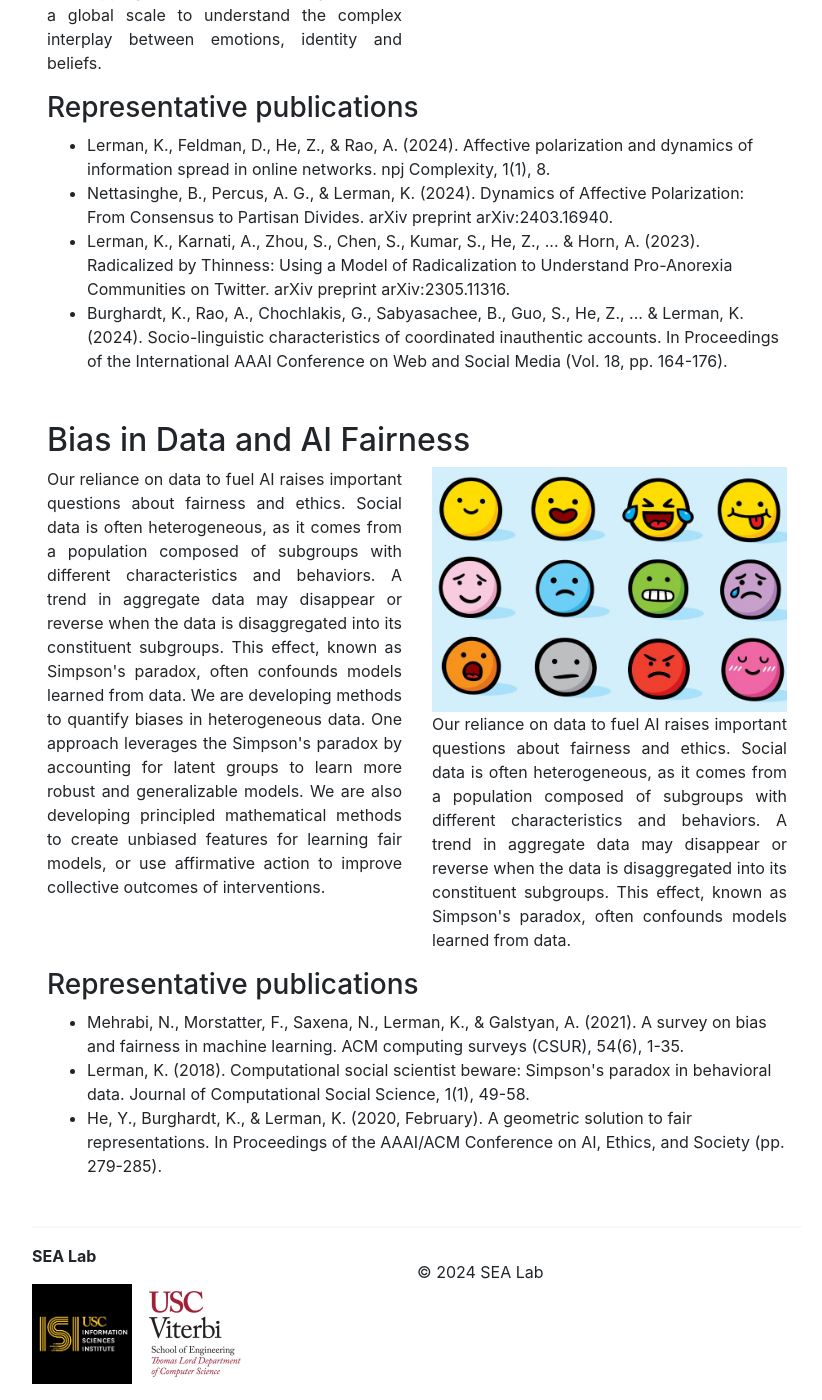
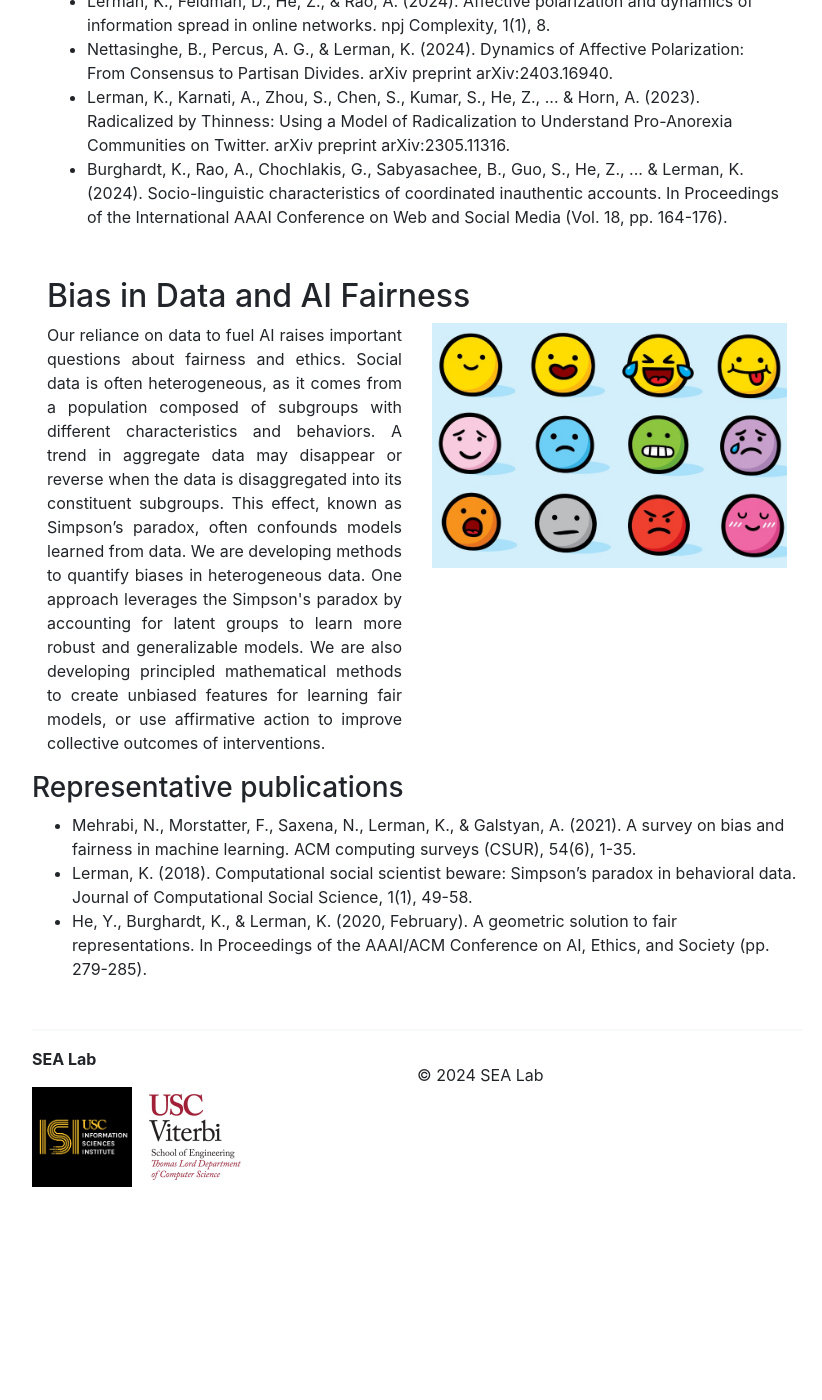
Before and after one commit to lermanlab/lermanlab.github.io, a Jekyll site: the page built from _pages/projects.html, in a window 1280 px wide and 1400 px high, scrolled down 877 px. Shown: the whole window, without its empty margins (223-1045 px from the left). Built offline with Jekyll 4.4.1, drawn with Linux system fonts in a browser that asks for light colours; after the commit the page ends 2080 px from its top, so only the background shows below that.

Commit message:
Update projects.html

```diff
--- a/_pages/projects.html
+++ b/_pages/projects.html
@@ -7,38 +7,34 @@ permalink: /projects/
 
 <div class="container">
   <p>
-    Lab research focuses on social media as a source of research questions and a source of data. No other technology has changed everyday lives as
-    profoundly and rapidly as social media. Platforms like Twitter, Facebook, and Tiktok now connect billions of people within online spaces
-    to exchange ideas and information, work, socialize, date, entertain themselves and even fight wars. These massive, global interconnections
-    promote liberty, openness and the free exchange of ideas. However, due to their low barrier to entry and global reach, social platforms have
-    become a target for social manipulation by malicious actors who aim to spread misinformation, inflame culture wars, and create polarization. My
-    research attempts to reduce these harms and increase the benefits of interconnectedness through the synthesis of social networks and AI.
+    Lab research focuses on social media as a source of research questions and a source of data. No other technology has changed everyday lives as profoundly and rapidly as social media. Platforms like Twitter, Facebook, and Tiktok now connect billions of people within online spaces to exchange ideas and information, work, socialize, date, entertain themselves and even fight wars. These massive, global interconnections promote liberty, openness and the free exchange of ideas. However, due to their low barrier to entry and global reach, social platforms have become a target for social manipulation by malicious actors who aim to spread misinformation, inflame culture wars, and create polarization. My research attempts to reduce these harms and increase the benefits of interconnectedness through the synthesis of social networks and AI.
   </p>
 
   <h2>Collective Psychology on Social Media</h2>
+
   <div class="row">
-    <div class="col-md-6">
-      <p>
-        Social media connects people at an emotional level, allowing them to share their own feelings and to react to the feelings of others at an
-        unprecedented scale and speed. Emotional connection can be a force for good, knitting people within communities that provide a shared group
-        identity and help make sense of a chaotic world. But, it can also erode wellbeing through negative social comparisons or by trapping people
-        within toxic echo chambers that harm mental health. Online emotions can also amplify affective polarization by exposing people to the opinions
-        of their ideological foes, which can rapidly entrench political divides, and allow malicious actors to manipulate beliefs at scale through
-        coordinated influence campaigns. We are mapping collective emotional dynamics at a global scale to understand the complex interplay between
-        emotions, identity and beliefs.
-      </p>
-    </div>
-    <div class="col-md-6">
-      <img src="/assets/images/proj-1.jpg" alt="Image 1" class="img-fluid float-end ms-3">
-    </div>
+      <div class="col-md-8">
+          <p>Social media connects people at an emotional level, allowing them to share their own feelings and to react to the feelings of others at an unprecedented scale and speed. Emotional connection can be a force for good, knitting people within communities that provide a shared group identity and help make sense of a chaotic world. But, it can also erode wellbeing through negative social comparisons or by trapping people within toxic echo chambers that harm mental health. Online emotions can also amplify affective polarization by exposing people to the opinions of their ideological foes, which can rapidly entrench political divides, and allow malicious actors to manipulate beliefs at scale through coordinated influence campaigns. We are mapping collective emotional dynamics at a global scale to understand the complex interplay between emotions, identity and beliefs.</p>
+      </div>
+      <div class="col-md-4">
+          <img src="/assets/images/proj-1.jpg" alt="Project Image 1" class="img-fluid">
+      </div>
   </div>
 
   <h3>Representative publications</h3>
   <ul>
-    <li>Lerman, K., Feldman, D., He, Z., & Rao, A. (2024). Affective polarization and dynamics of information spread in online networks. npj Complexity, 1(1), 8.</li>
-    <li>Nettasinghe, B., Percus, A. G., & Lerman, K. (2024). Dynamics of Affective Polarization: From Consensus to Partisan Divides. arXiv preprint arXiv:2403.16940.</li>
-    <li>Lerman, K., Karnati, A., Zhou, S., Chen, S., Kumar, S., He, Z., ... & Horn, A. (2023). Radicalized by Thinness: Using a Model of Radicalization to Understand Pro-Anorexia Communities on Twitter. arXiv preprint arXiv:2305.11316.</li>
-    <li>Burghardt, K., Rao, A., Chochlakis, G., Sabyasachee, B., Guo, S., He, Z., ... & Lerman, K. (2024). Socio-linguistic characteristics of coordinated inauthentic accounts. In Proceedings of the International AAAI Conference on Web and Social Media (Vol. 18, pp. 164-176).</li>
+    <li>
+      Lerman, K., Feldman, D., He, Z., & Rao, A. (2024). Affective polarization and dynamics of information spread in online networks. npj Complexity, 1(1), 8.
+    </li>
+    <li>
+      Nettasinghe, B., Percus, A. G., & Lerman, K. (2024). Dynamics of Affective Polarization: From Consensus to Partisan Divides. arXiv preprint arXiv:2403.16940.
+    </li>
+    <li>
+      Lerman, K., Karnati, A., Zhou, S., Chen, S., Kumar, S., He, Z., ... & Horn, A. (2023). Radicalized by Thinness: Using a Model of Radicalization to Understand Pro-Anorexia Communities on Twitter. arXiv preprint arXiv:2305.11316.
+    </li>
+    <li>
+     Burghardt, K., Rao, A., Chochlakis, G., Sabyasachee, B., Guo, S., He, Z., ... & Lerman, K. (2024). Socio-linguistic characteristics of coordinated inauthentic accounts. In Proceedings of the International AAAI Conference on Web and Social Media (Vol. 18, pp. 164-176).
+    </li>
   </ul>
 
   <div class="my-5"></div>
@@ -47,28 +43,24 @@ permalink: /projects/
   <div class="row">
     <div class="col-md-6">
       <p>
-        Our reliance on data to fuel AI raises important questions about fairness and ethics. Social data is often heterogeneous, as it comes
-        from a population composed of subgroups with different characteristics and behaviors. A trend in aggregate data may disappear or reverse when
-        the data is disaggregated into its constituent subgroups. This effect, known as Simpson's paradox, often confounds models learned from data. We
-        are developing methods to quantify biases in heterogeneous data. One approach leverages the Simpson's paradox by accounting for latent
-        groups to learn more robust and generalizable models. We are also developing principled mathematical methods to create unbiased features
-        for learning fair models, or use affirmative action to improve collective outcomes of interventions.
+        Our reliance on data to fuel AI raises important questions about fairness and ethics. Social data is often heterogeneous, as it comes from a population composed of subgroups with different characteristics and behaviors. A trend in aggregate data may disappear or reverse when the data is disaggregated into its constituent subgroups. This effect, known as Simpson’s paradox, often confounds models learned from data. We are developing methods to quantify biases in heterogeneous data. One approach leverages the Simpson's paradox by accounting for latent groups to learn more robust and generalizable models. We are also developing principled mathematical methods to create unbiased features for learning fair models, or use affirmative action to improve collective outcomes of interventions.
       </p>
     </div>
     <div class="col-md-6">
-      <img src="/assets/images/proj-1.jpg" alt="Image 2" class="img-fluid float-start me-3">
-      <p>
-        Our reliance on data to fuel AI raises important questions about fairness and ethics. Social data is often heterogeneous, as it comes
-        from a population composed of subgroups with different characteristics and behaviors. A trend in aggregate data may disappear or reverse when
-        the data is disaggregated into its constituent subgroups. This effect, known as Simpson's paradox, often confounds models learned from data.
-      </p>
+      <img src="/assets/images/proj-1.jpg" alt="Image 2" class="img-fluid">
     </div>
   </div>
+</div>
 
   <h3>Representative publications</h3>
   <ul>
-    <li>Mehrabi, N., Morstatter, F., Saxena, N., Lerman, K., & Galstyan, A. (2021). A survey on bias and fairness in machine learning. ACM computing surveys (CSUR), 54(6), 1-35.</li>
-    <li>Lerman, K. (2018). Computational social scientist beware: Simpson's paradox in behavioral data. Journal of Computational Social Science, 1(1), 49-58.</li>
-    <li>He, Y., Burghardt, K., & Lerman, K. (2020, February). A geometric solution to fair representations. In Proceedings of the AAAI/ACM Conference on AI, Ethics, and Society (pp. 279-285).</li>
+    <li>
+      Mehrabi, N., Morstatter, F., Saxena, N., Lerman, K., & Galstyan, A. (2021). A survey on bias and fairness in machine learning. ACM computing surveys (CSUR), 54(6), 1-35.
+    </li>
+    <li>
+      Lerman, K. (2018). Computational social scientist beware: Simpson’s paradox in behavioral data. Journal of Computational Social Science, 1(1), 49-58.
+    </li>
+    <li>
+      He, Y., Burghardt, K., & Lerman, K. (2020, February). A geometric solution to fair representations. In Proceedings of the AAAI/ACM Conference on AI, Ethics, and Society (pp. 279-285).
+    </li>
   </ul>
-</div>
```
